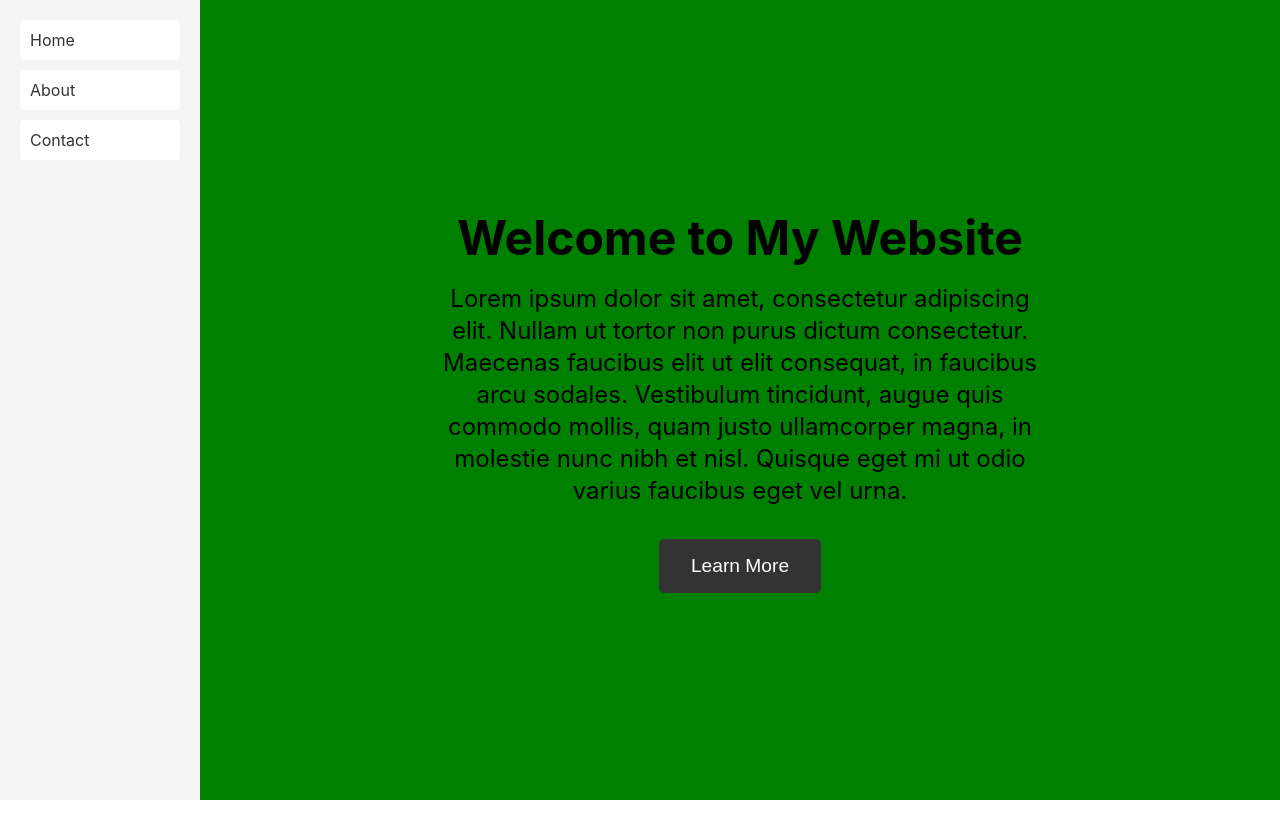
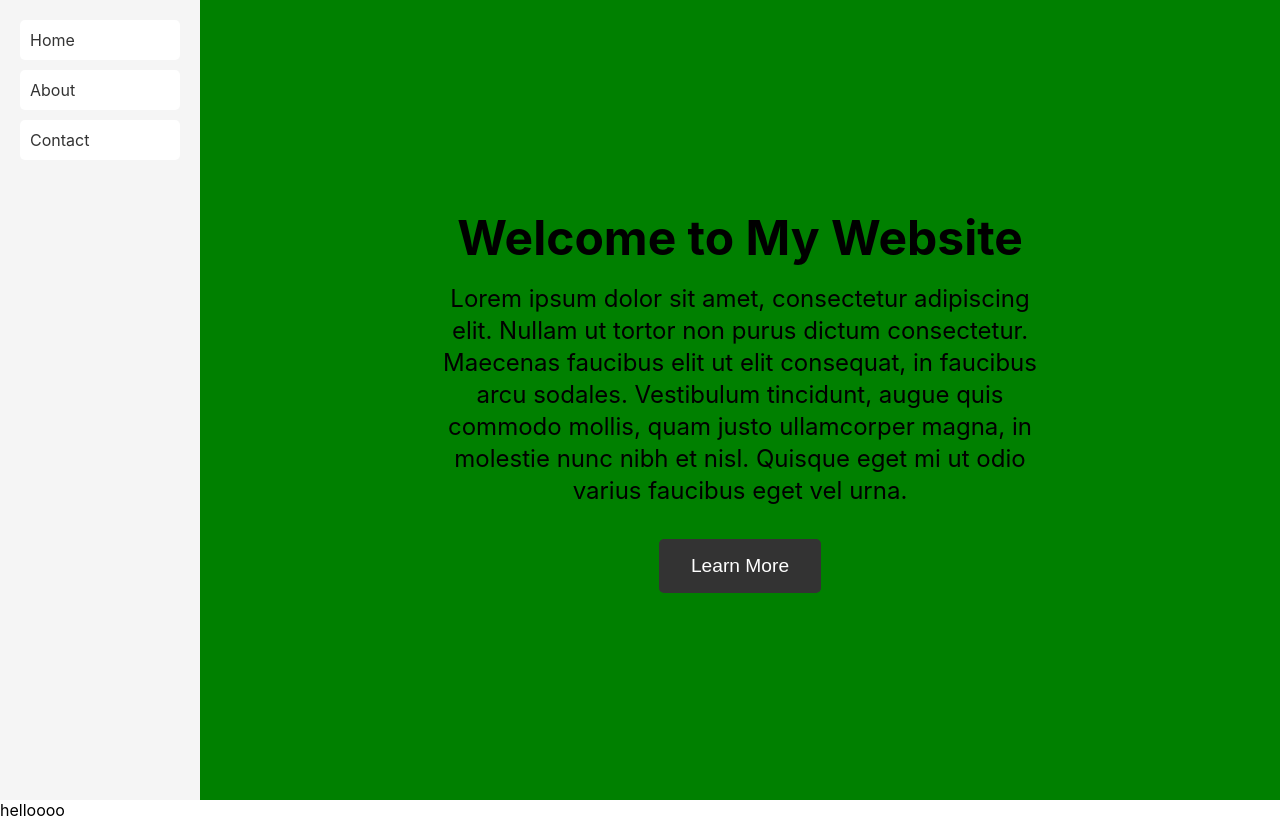
Before and after one commit to PierreLN/PierreLN.github.io, a React (Create React App) app: page / in a window 1280 px wide. Built offline with nearby package versions, Linux system fonts and the light colour scheme.

Commit message:
first page up

```diff
--- a/src/App.js
+++ b/src/App.js
@@ -7,6 +7,7 @@ function App() {
     <div className="App">
       <SideMenu></SideMenu>
       <MainPage></MainPage>
+      helloooo
     </div>
   );
 }
```
